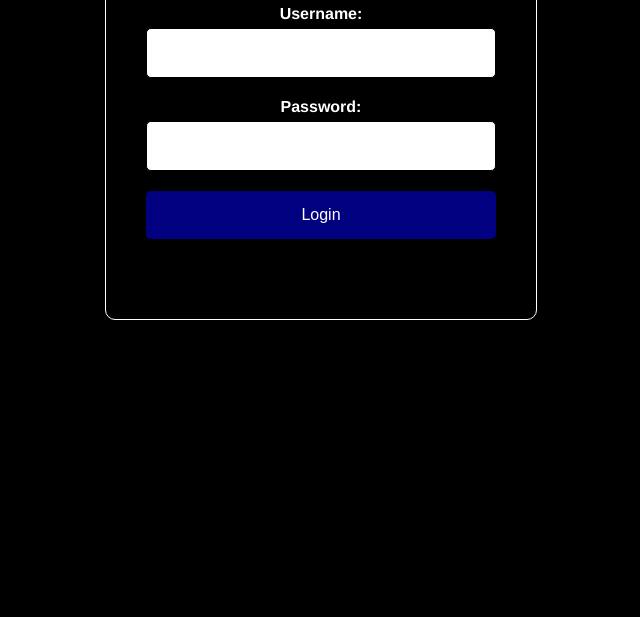
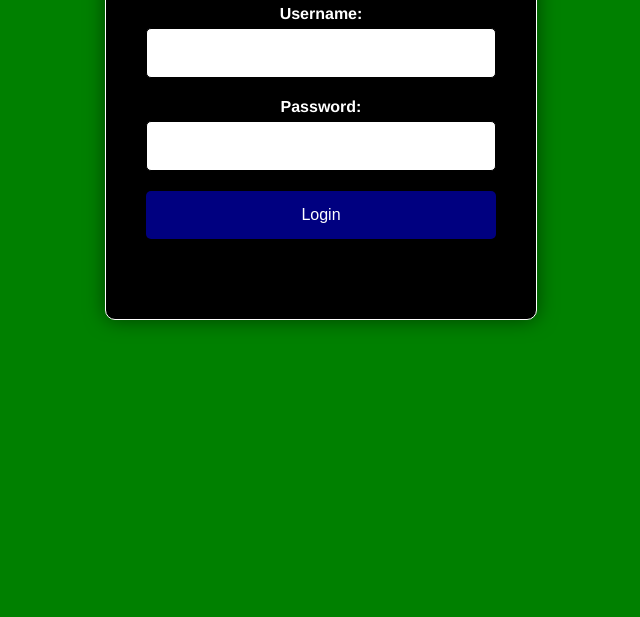
Before and after one commit to janpreett/SwatchFuelTransport, a plain HTML site: page public/index.html in a window 1280 px wide. Shown: the part 183-800 px from the top of the page, without its empty margins (319-959 px from the left). Drawn offline with Linux system fonts and the light colour scheme.

Commit message:
test commit

```diff
--- a/public/style.css
+++ b/public/style.css
@@ -1,6 +1,6 @@
 body {
     font-family: 'Helvetica Neue', Arial, sans-serif;
-    background-color: #000000;
+    background-color: green;
     color: #ffffff;
     margin: 0;
     padding: 0;
```
